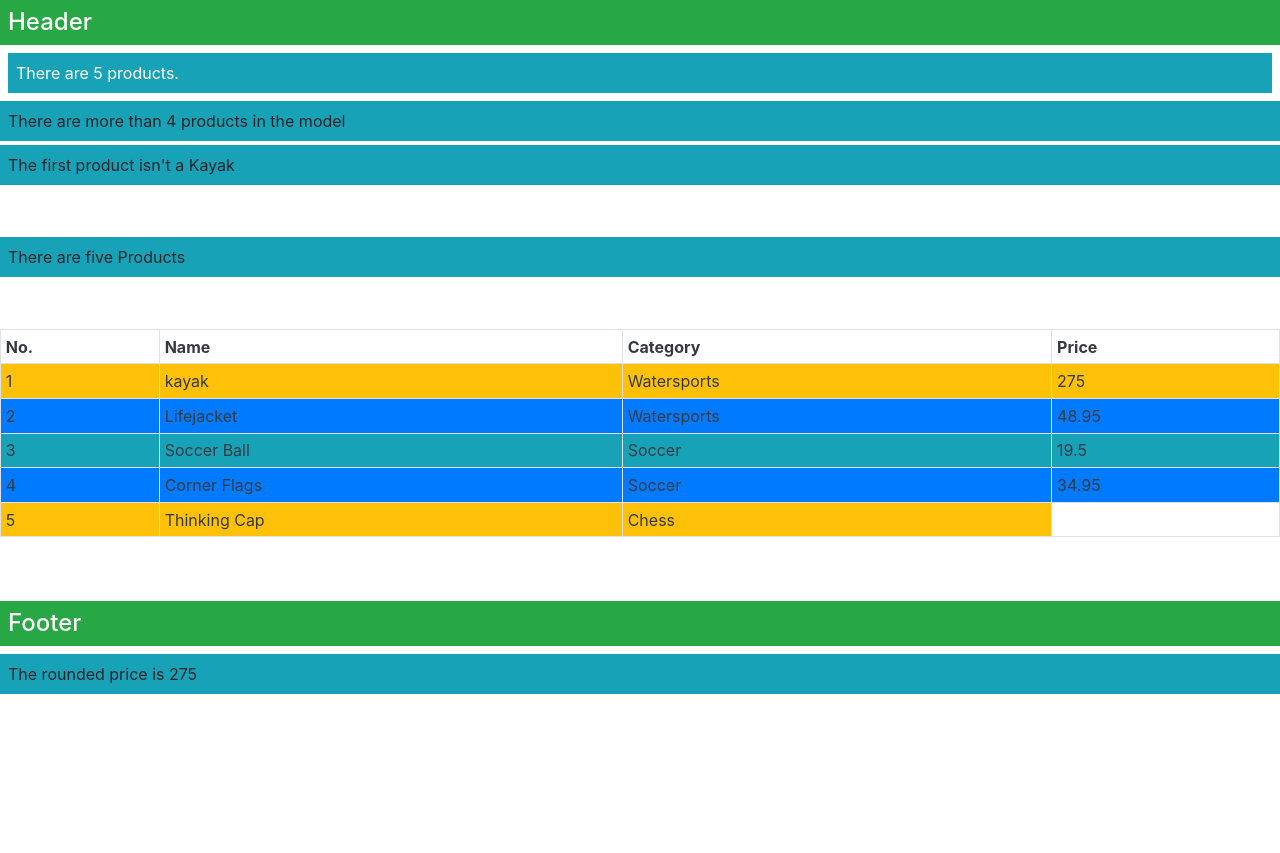
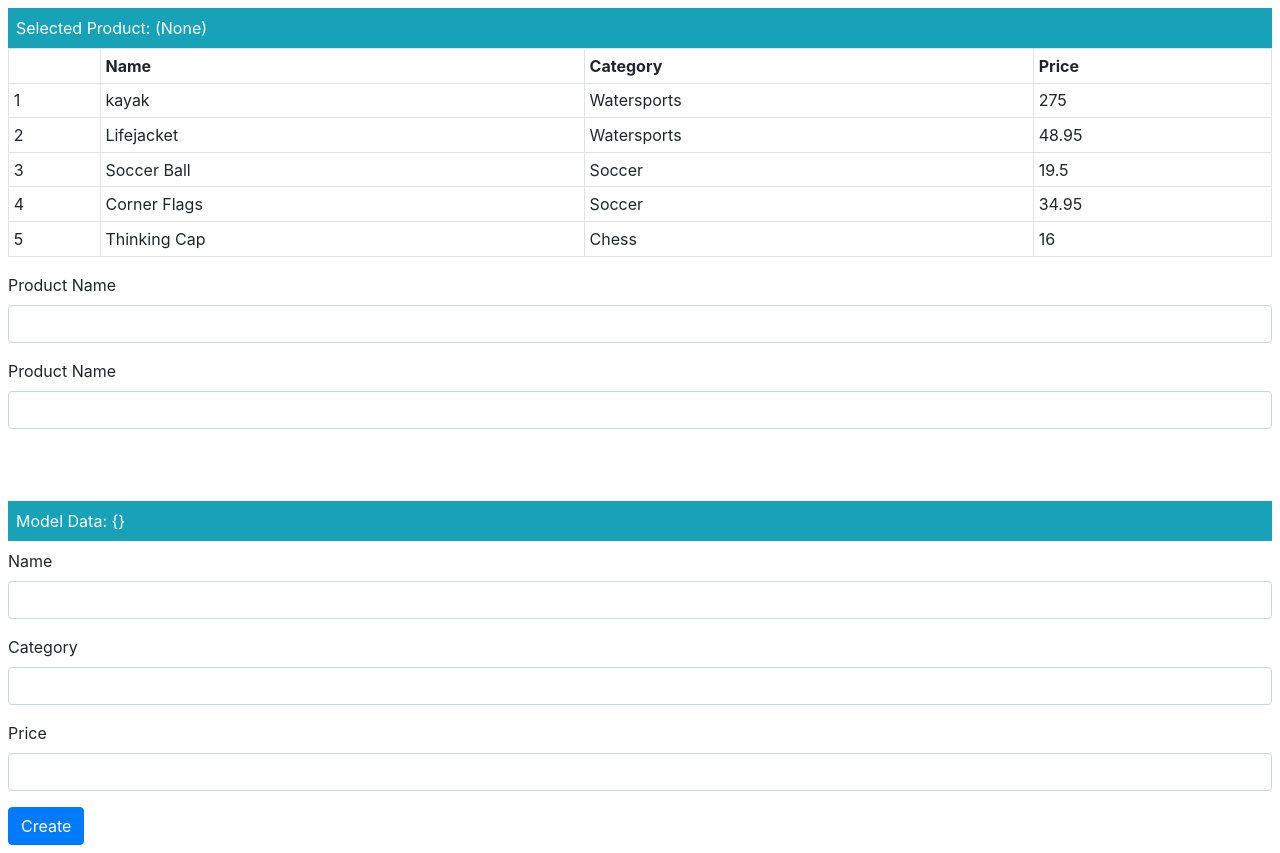
Before and after one commit to rhyegacillos/pro-angular-6, an Angular app: page / in a window 1280 px wide. Before the commit the page ends 800 px from the top, so only its background shows below. Built offline with nearby package versions, Linux system fonts and the light colour scheme.

Commit message:
- Chapter 14 : Using events and forms

```diff
--- a/src/app/app.module.ts
+++ b/src/app/app.module.ts
@@ -3,6 +3,7 @@ import { NgModule } from '@angular/core';
 
 import { AppComponent } from './app.component';
 import {ProductComponent} from './product/product.component';
+import {FormsModule, ReactiveFormsModule} from '@angular/forms';
 
 
 @NgModule({
@@ -11,7 +12,9 @@ import {ProductComponent} from './product/product.component';
     ProductComponent
   ],
   imports: [
-    BrowserModule
+    BrowserModule,
+    FormsModule,
+    ReactiveFormsModule
   ],
   providers: [],
   bootstrap: [AppComponent]
--- /dev/null
+++ b/src/app/product/form.model.ts
@@ -0,0 +1,66 @@
+import {FormControl, FormGroup, Validators} from '@angular/forms';
+import {LimitValidator} from './limit.formvalidator';
+
+export class ProductFormControl extends FormControl {
+  label: string;
+  modelProperty: string;
+
+  constructor(label: string, property: string, value: any, validator: any) {
+    super(value, validator);
+    this.label = label;
+    this.modelProperty = property;
+  }
+
+  getValidationMessages() {
+    const messages: string[] = [];
+    if (this.errors) {
+      for (const errorName in this.errors) {
+        switch (errorName) {
+          case 'required':
+            messages.push(`You must enter a ${this.label}`);
+            break;
+          case 'minlength':
+            messages.push(`A ${this.label} must be at least ${this.errors.minlength.requiredLength} characters`);
+            break;
+          case 'maxlength':
+            messages.push(`A ${this.label} must be no more than ${this.errors.maxlength.requiredLength} characters`);
+            break;
+          case 'pattern':
+            messages.push(`The ${this.label} contains illegal characters`);
+            break;
+          case 'limit':
+            messages.push(`The ${this.label} cannot be more than ${this.errors.limit.limit}`);
+        }
+      }
+    }
+    return messages;
+  }
+}
+
+export class ProductFormGroup extends FormGroup {
+  constructor() {
+    super({
+      name: new ProductFormControl('Name', 'name', '', Validators.required),
+      category: new ProductFormControl('Category', 'category', '', Validators.compose([
+        Validators.required,
+        Validators.pattern('^[A-Za-z ]+$'),
+        Validators.minLength(3),
+        Validators.maxLength(10)])),
+      price: new ProductFormControl('Price', 'price', '', Validators.compose([
+        Validators.required,
+        Validators.pattern('^[0-9\.]+$'),
+        LimitValidator.Limit(100)
+      ]))
+    });
+  }
+
+  get productControls(): ProductFormControl[] {
+    return Object.keys(this.controls).map(k => this.controls[k] as ProductFormControl);
+  }
+
+  getFormValidationMessages(form: any): string[] {
+    const messages: string[] = [];
+    this.productControls.forEach(c => c.getValidationMessages().forEach(m => messages.push(m)));
+    return messages;
+  }
+}
--- /dev/null
+++ b/src/app/product/limit.formvalidator.ts
@@ -0,0 +1,14 @@
+import {FormControl} from '@angular/forms';
+
+export class LimitValidator {
+  static Limit(limit: number) {
+    return (control: FormControl): {[key: string]: any} => {
+      const val = Number(control.value);
+      if (!isNaN(val) && val > limit) {
+        return {limit: {limit, actualValue: val}};
+      } else {
+        return  null;
+      }
+    };
+  }
+}
--- a/src/app/product/product.component.css
+++ b/src/app/product/product.component.css
@@ -0,0 +1,7 @@
+input.ng-dirty.ng-invalid {
+  border: 2px solid #ff0000;
+}
+
+input.ng-dirty.ng-valid {
+  border: 2px solid #6bc502
+}
--- a/src/app/product/product.component.html
+++ b/src/app/product/product.component.html
@@ -1,44 +1,76 @@
-<ng-template [ngTemplateOutlet]="titleTemplate" [ngTemplateOutletContext]="{title: 'Header'}"></ng-template>
-<div class="text-white m-2">
-  <div class="bg-info p-2">
-    There are {{getProductCount()}} products.
+<div class="m-2">
+  <div class="bg-info text-white p-2">
+    Selected Product: {{selectedProduct || '(None)'}}
   </div>
-</div>
-<div *ngIf="getProductCount() > 4" class="bg-info p-2 mt-1">
-  There are more than 4 products in the model
-</div>
-<div *ngIf="getProductByPosition(0).name != 'Kayak'" class="bg-info p-2 mt-1">
-  The first product isn't a Kayak
-</div>
-<br><br>
-<div class="bg-info p-2 mt-1" [ngSwitch]="getProductCount()">
-  <span *ngSwitchCase="2">There are two Products</span>
-  <span *ngSwitchCase="5">There are five Products</span>
-  <span *ngSwitchDefault>This is the default</span>
+  <table class="table table-sm table-bordered">
+    <tr><th></th><th>Name</th><th>Category</th><th>Price</th></tr>
+    <tr *ngFor="let item of getProducts(); let i = index"
+        [class.bg-info]="getSelected(item)">
+      <td (mouseover)="selectedProduct = item.name">{{i + 1}}</td>
+      <td>{{item.name}}</td>
+      <td>{{item.category}}</td>
+      <td>{{item.price}}</td>
+    </tr>
+  </table>
+  <div class="form-group">
+    <label for="name">Product Name</label>
+    <input id="name" class="form-control" [(ngModel)]="selectedProduct">
+  </div>
+  <div class="form-group">
+    <label for="name2">Product Name</label>
+    <input class="form-control" [(ngModel)]="selectedProduct">
+  </div>
 </div>
 
 <br><br>
-<table class="table table-sm table-bordered mt-1 text-dark">
-  <tr><th>No.</th><th>Name</th><th>Category</th><th>Price</th></tr>
-  <tr *ngFor="let item of getProducts(); let i = index; let odd = odd;
-          let first = first; let last = last; trackBy:getKey"
-      [class.bg-primary]="odd"
-      [class.bg-info]="!odd"
-      [class.bg-warning]="first || last">
-    <td>{{i + 1}}</td>
-    <td>{{item.name}}</td>
-    <td>{{item.category}}</td>
-    <td *ngIf="!last">{{item.price}}</td>
-  </tr>
-</table>
 
-<br><br>
-<ng-template #titleTemplate let-text="title">
-  <h4 class="p-2 bg-success text-white">{{text}}</h4>
-</ng-template>
-
-<ng-template [ngTemplateOutlet]="titleTemplate" [ngTemplateOutletContext]="{title: 'Footer'}"></ng-template>
-
-<div class="bg-info p-2">
-  The rounded price is {{getProductPrice(1)}}
+<div class="m-2">
+  <div class="bg-info text-white mb-2 p-2">Model Data: {{jsonProduct}}</div>
+  <form novalidate [formGroup]="form" (ngSubmit)="submitForm(form)">
+    <div class="bg-danger text-white p-2 mb-2"
+         *ngIf="formSubmitted && form.invalid">
+      There are problems with the form
+      <ul>
+        <li *ngFor="let error of form.getFormValidationMessages(form)">{{error}}</li>
+      </ul>
+    </div>
+    <div class="form-group">
+      <label>Name</label>
+      <input class="form-control"
+             name="name"
+             [(ngModel)]="newProduct.name"
+             formControlName="name"/>
+      <ul class="text-danger list-unstyled"
+          *ngIf="(formSubmitted || form.controls['name'].dirty) && form.controls['name'].invalid">
+        <li *ngFor="let error of form.controls['name'].getValidationMessages()">
+          {{error}}</li>
+      </ul>
+    </div>
+    <div class="form-group">
+      <label>Category</label>
+      <input class="form-control"
+             name="name"
+             [(ngModel)]="newProduct.category"
+             formControlName="category">
+      <ul class="text-danger list-unstyled"
+          *ngIf="(formSubmitted || form.controls['category'].dirty) && form.controls['category'].invalid ">
+        <li *ngFor="let error of form.controls['category'].getValidationMessages()">
+          {{error}}</li>
+      </ul>
+    </div>
+    <div class="form-group">
+      <label>Price</label>
+      <input class="form-control"
+             name="name"
+             [(ngModel)]="newProduct.price"
+             formControlName="price">
+      <ul class="text-danger list-unstyled"
+          *ngIf="(formSubmitted || form.controls['price'].dirty) && form.controls['price'].invalid ">
+        <li *ngFor="let error of form.controls['price'].getValidationMessages()">{{error}}</li>
+      </ul>
+    </div>
+    <button class="btn btn-primary" type="submit"
+            [disabled]="formSubmitted && form.invalid"
+            [class.btn-secondary]="formSubmitted && form.invalid">Create</button>
+  </form>
 </div>
--- a/src/app/product/product.component.ts
+++ b/src/app/product/product.component.ts
@@ -1,54 +1,49 @@
-import {ApplicationRef, Component, OnInit} from '@angular/core';
+import {Component} from '@angular/core';
 import {Model} from '../repository.model';
 import {Product} from '../product.model';
+import {NgForm} from '@angular/forms';
+import {ProductFormGroup} from './form.model';
 
 @Component({
   selector: 'app-product',
   templateUrl: './product.component.html',
   styleUrls: ['./product.component.css']
 })
-export class ProductComponent implements OnInit {
+export class ProductComponent {
 
+  selectedProduct: string;
   model: Model = new Model();
-
-  targetName = 'Kayak';
-
-  counter = 1;
-
-  constructor(ref: ApplicationRef) {
-    (window as any).appRef = ref;
-    (window as any).model = this.model;
-  }
-
-  getProductByPosition(position: number): Product {
-    return this.model.getProducts()[position];
-  }
+  form: ProductFormGroup = new ProductFormGroup();
+  newProduct: Product = new Product();
+  formSubmitted = false;
 
   getProduct(key: number): Product {
-    return this.model.getProduct(key);
+    return this.getProduct(key);
   }
 
   getProducts(): Product[] {
     return this.model.getProducts();
   }
 
-  getProductCount(): number {
-    console.log('getProductCount invoked');
-    return this.getProducts().length;
+  get jsonProduct() {
+    return JSON.stringify(this.newProduct);
   }
 
-  getKey(index: number, product: Product) {
-    return product.id;
+  addProduct(p: Product) {
+    console.log('New Product: ' + this.jsonProduct);
   }
 
-  get nextProduct(): Product {
-    return this.model.getProducts().shift();
+  submitForm(form: NgForm) {
+    this.formSubmitted = true;
+    if (form.valid) {
+      this.addProduct(this.newProduct);
+      this.newProduct = new Product();
+      form.reset();
+      this.formSubmitted = false;
+    }
   }
 
-  getProductPrice(index: number): number {
-    return Math.floor(this.getProduct(index).price);
+  getSelected(product: Product): boolean {
+    return product.name === this.selectedProduct;
   }
-
-  ngOnInit() {}
-
 }
```
